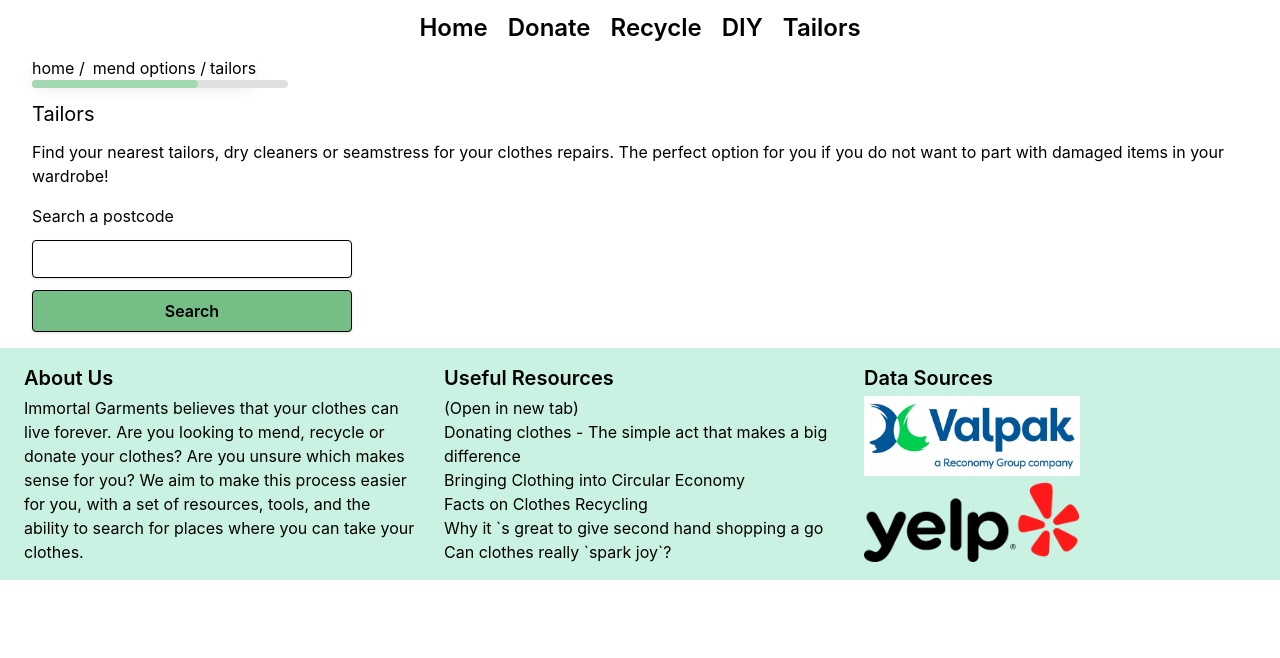
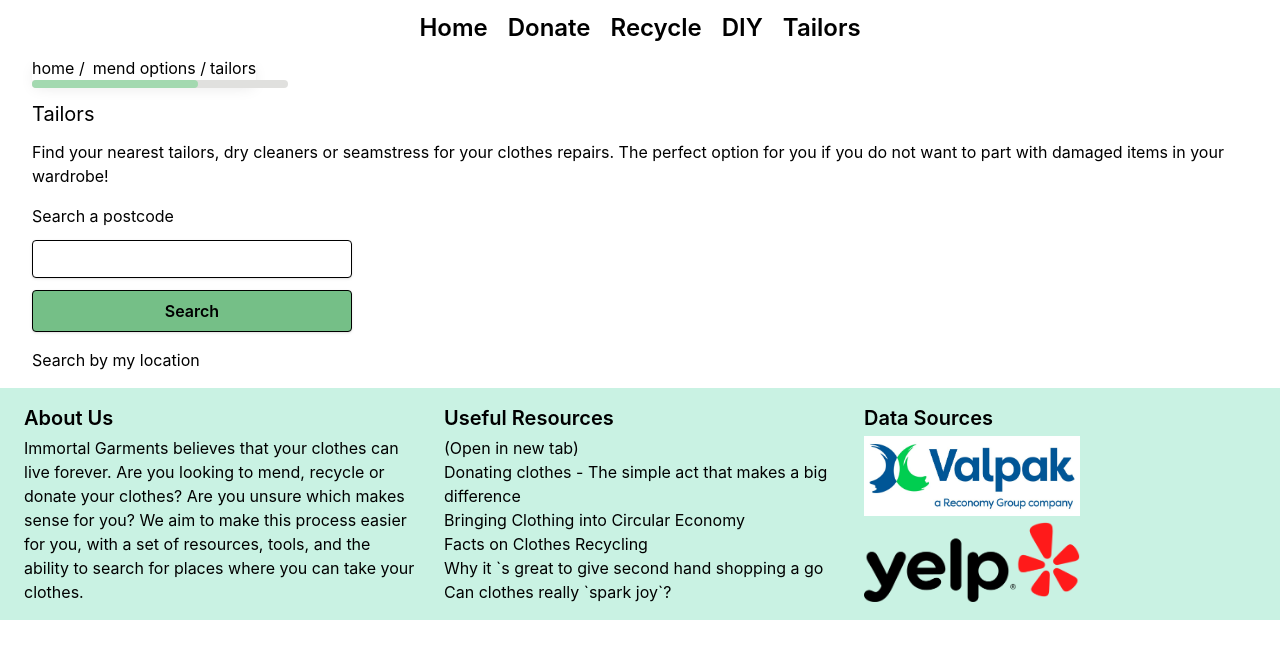
Before and after one commit to fac24/immortal-garments, a Next.js app: page /mend-options/tailors in a window 1280 px wide. Shown: the top 658 px of the page. Built offline with nearby package versions, Linux system fonts and the light colour scheme.

Commit message:
set up search by user location for donate and tailors

```diff
--- a/components/SearchAPI.js
+++ b/components/SearchAPI.js
@@ -1,4 +1,5 @@
-import React, { useState } from "react";
+import React, { useState, useEffect } from "react";
+import SearchByUserLocation from "./SearchByUserLocation";
 
 export default function SearchAPI({
   searchCategory,
@@ -7,7 +8,14 @@ export default function SearchAPI({
   // userPosition,
   setUserPosition,
 }) {
-  const [postcode, setPostcode] = useState("");
+  const [userInput, setUserInput] = useState("");
+
+  useEffect(() => {
+    if (userInput !== "") {
+      fetchData(userInput);
+    }
+  }, [userInput])
+
   async function fetchData(x) {
     const result = await fetch(`../api/${searchCategory}?input=${x}`);
     const data = await result.json();
@@ -26,10 +34,11 @@ export default function SearchAPI({
   }
 
   return (
+    <>
       <form
         onSubmit={(e) => {
           e.preventDefault();
-        fetchData(postcode);
+          fetchData(userInput);
         }}
         className="max-w-xs flex flex-col my-4 gap-y-3"
       >
@@ -40,7 +49,7 @@ export default function SearchAPI({
           type="text"
           name="input"
           id="input"
-        onChange={(e) => setPostcode(e.target.value)}
+          onChange={(e) => setUserInput(e.target.value)}
           className="shadow appearance-none border rounded py-2 px-3 text-gray-700 leading-tight focus:outline-none focus:shadow-outline min-w-full"
         />
         <button
@@ -49,6 +58,13 @@ export default function SearchAPI({
         >
           Search
         </button>
+
       </form>
+      <SearchByUserLocation
+        setUserInput={setUserInput}
+        setData={setData}
+        setError={setError}
+      />
+    </>
   );
 }
--- a/components/SearchByUserLocation.js
+++ b/components/SearchByUserLocation.js
@@ -3,8 +3,8 @@
 export default function SearchByUserLocation({ setData, setError, setUserInput }) {
 
     async function handleSearchFromLocation(pos) {
+
         const crd = pos.coords;
-
         let lat = crd.latitude;
         let lon = crd.longitude;
 
```
Lines whose indentation alone changed are shown as unchanged.
